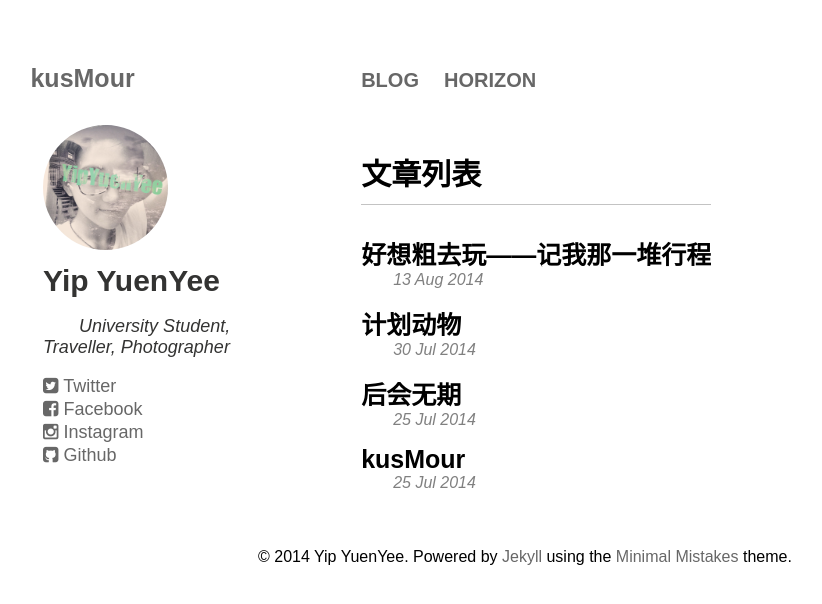
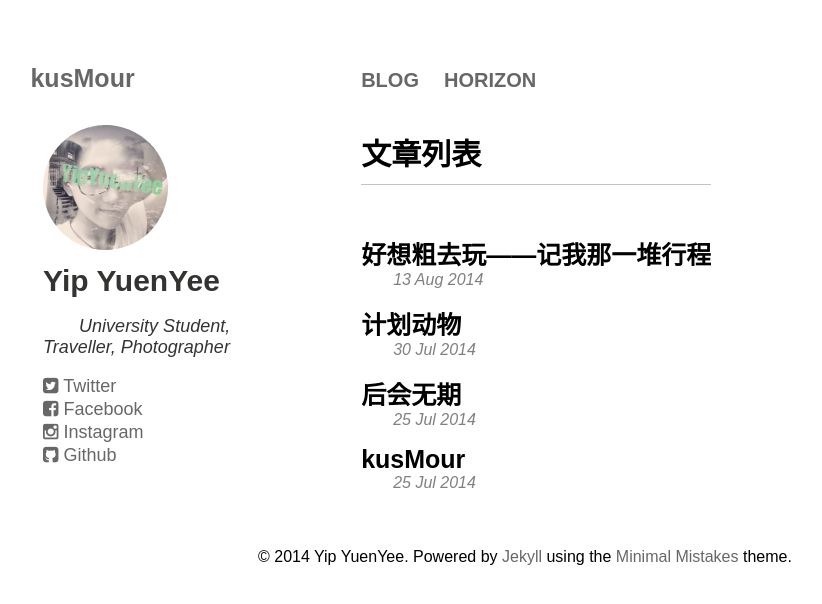
Before and after one commit to kusmour/blog_jekyll, a Jekyll site: the page built from blog_list.html, in a window 1280 px wide. Shown: the top 604 px of the page, without its empty margins (66-888 px from the left). Built offline with Jekyll 4.4.1, drawn with Linux system fonts in a browser that asks for light colours.

Commit message:
change css

```diff
--- a/style/blog_list_page.css
+++ b/style/blog_list_page.css
@@ -16,7 +16,8 @@ article {
 .article_list h1 {
 	font-size: 30px;
 	padding-bottom: 10px;
-	margin-bottom: 30px;
+	margin-top: 5px;
+	margin-bottom: 50px;
 	border-bottom: 1px solid #c3c3c3;
 }
 
```
